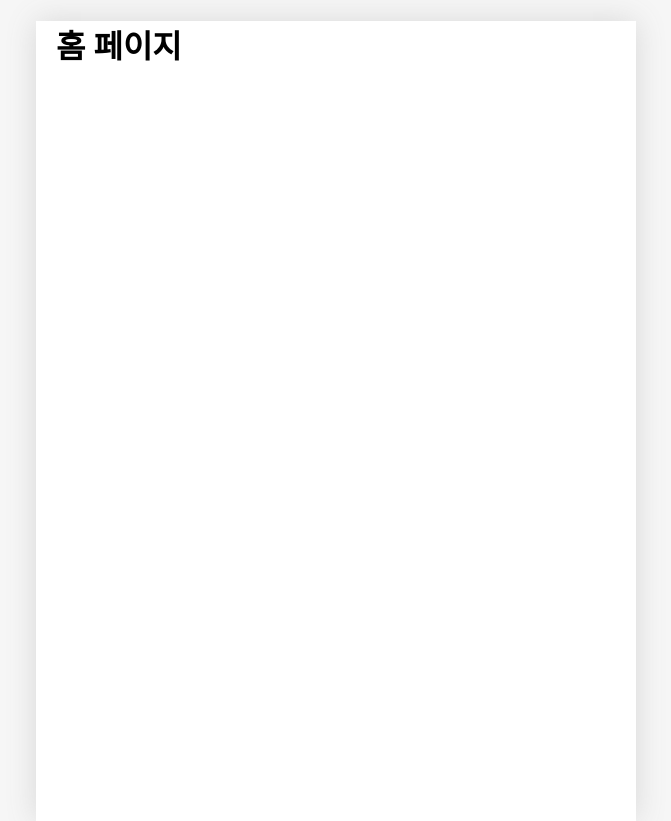
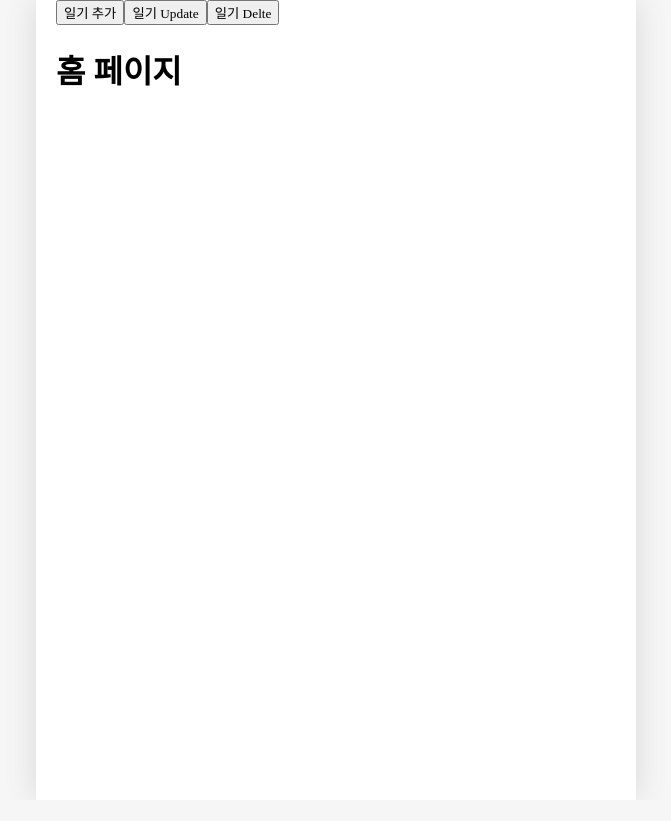
Before and after one commit to min3eo/-, a React (Vite) app: page / in a window 1280 px wide. Shown: the whole page, without its empty margins (304-975 px from the left). After the commit the page ends 800 px from the top, so only its background shows below. Built offline with nearby package versions, Linux system fonts and the light colour scheme; a web font is replaced by a local one.

Commit message:
Feat: 잔역 상태 관리 기능 추가

```diff
--- a/src/App.jsx
+++ b/src/App.jsx
@@ -1,5 +1,6 @@
 import "./App.scss";
 
+import { useRef, useReducer, createContext } from "react";
 import { Routes, Route } from "react-router-dom";
 
 //라우트 설정
@@ -8,32 +9,100 @@ import New from "./pages/new/New";
 import Diary from "./pages/diary/Diary";
 import NotFound from "./pages/NotFound";
 import Edit from "./pages/edit/edit";
-import { useReducer } from "react";
 
 const mokData = [
   {
     id: 1,
     createdDate: new Date().getTime(),
     emotionId: 1,
-    content: '1번 일기 내용'
+    content: "1번 일기 내용",
   },
   {
     id: 2,
     createdDate: new Date().getTime(),
     emotionId: 2,
-    content: '2번 일기 내용'
-  }
-]
+    content: "2번 일기 내용",
+  },
+];
 
 function reducer(state, action) {
+  switch (action.type) {
+    case "CREATE":
+      return [action.data, ...state];
+    case "UPDATE":
+      return state.map((item) =>
+        item.id === action.data.id ? { ...item, ...action.data } : item
+      );
+    case "DELETE":
+      return state.filter((item) => item.id !== action.id);
+    default:
       return state;
   }
+}
+
+const DiaryStateContext = createContext();
+const DiaryDispatchContext = createContext();
 
 function App() {
-  const [data, dispatch ] = useReducer(reducer, mokData);
+  const [data, dispatch] = useReducer(reducer, mokData);
+  const idRef = useRef(3);
+
+  function onCreate(createdDate, emotionId, content) {
+    dispatch({
+      type: "CREATE",
+      data: {
+        id: idRef.current++,
+        createdDate,
+        emotionId,
+        content,
+      },
+    });
+  }
+
+  function onUpdate(id, createdDate, emotionId, content) {
+    dispatch({
+      type: "UPDATE",
+      data: {
+        id,
+        createdDate,
+        emotionId,
+        content,
+      },
+    });
+  }
+
+  function onDelte(id) {
+    dispatch({
+      type: "DELETE",
+      id,
+    });
+  }
 
   return (
     <>
+      <button
+        onClick={() => {
+          onCreate(new Date().getTime(), 1, "안녕");
+        }}
+      >
+        일기 추가
+      </button>
+      <button
+        onClick={() => {
+          onUpdate(1, new Date().getTime(), 3, "수정 완료");
+        }}
+      >
+        일기 Update
+      </button>
+      <button
+        onClick={() => {
+          onDelte(1);
+        }}
+      >
+        일기 Delte
+      </button>
+      <DiaryStateContext.Provider value={data}>
+        <DiaryDispatchContext.Provider value={{ onCreate, onDelte, onUpdate }}>
           <Routes>
             <Route path="/" element={<Home />} />
             <Route path="/new" element={<New />} />
@@ -41,6 +110,8 @@ function App() {
             <Route path="/diary/:id" element={<Diary />} />
             <Route path="*" element={<NotFound />} />
           </Routes>
+        </DiaryDispatchContext.Provider>
+      </DiaryStateContext.Provider>
     </>
   );
 }
```
Lines whose indentation alone changed are shown as unchanged.
